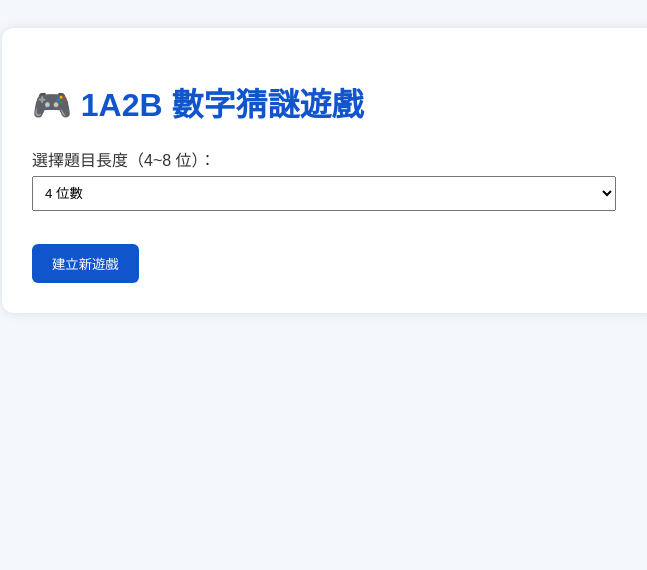
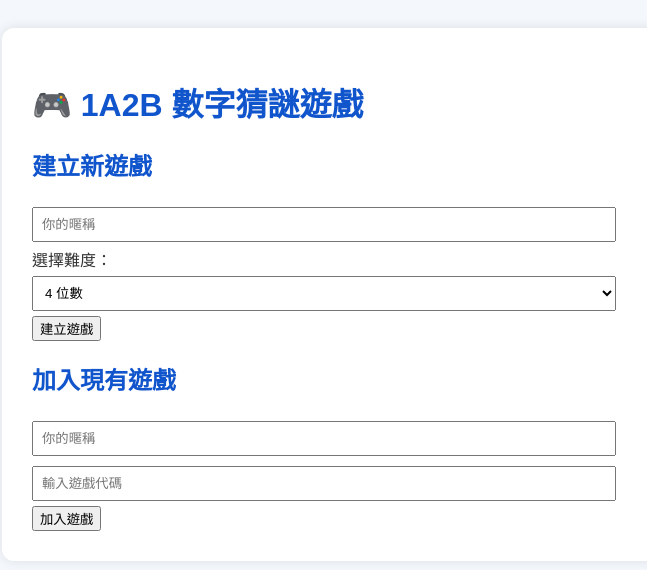
Before and after one commit to SandyO3O/1a2b-game, a Flask app: page / in a window 1280 px wide. Shown: the top 570 px of the page, without its empty margins (308-955 px from the left). Run offline with Flask 3, Linux system fonts and the light colour scheme.

Commit message:
feat: updatet

```diff
--- a/app.py
+++ b/app.py
@@ -4,6 +4,7 @@ import qrcode
 import os
 
 app = Flask(__name__)
+app.secret_key = "your-secret-key"  # 用於 flash 訊息
 
 games = {}
 
@@ -81,6 +82,16 @@ def qr_page(game_id):
     filepath = f'/static/{game_id}.png'
     return render_template('qr.html', game_id=game_id, filepath=filepath)
 
+@app.route("/join_game_by_code", methods=["POST"])
+def join_game_by_code():
+    game_code = request.form.get("game_code", "").strip()
+
+    if game_code in games:
+        return redirect(url_for("game", game_id=game_code))
+    else:
+        flash("找不到該遊戲代碼，請確認後再試。")
+        return redirect(url_for("index"))
+
 if __name__ == "__main__":
     import os
     port = int(os.environ.get("PORT", 5000))  # Render 會自動指定 PORT
--- a/templates/index.html
+++ b/templates/index.html
@@ -1,5 +1,5 @@
 <!DOCTYPE html>
-<html>
+<html lang="zh-TW">
 <head>
   <meta charset="UTF-8">
   <title>1A2B 遊戲大廳</title>
@@ -8,15 +8,34 @@
 <body>
   <div class="container">
     <h1>🎮 1A2B 數字猜謎遊戲</h1>
-        <form method="post" action="/new_game">
-            <label>選擇題目長度（4~8 位）：</label>
-            <select name="length">
+
+    {% with messages = get_flashed_messages() %}
+      {% if messages %}
+        <ul class="flashes">
+          {% for message in messages %}
+            <li>{{ message }}</li>
+          {% endfor %}
+        </ul>
+      {% endif %}
+    {% endwith %}
+
+    <form action="{{ url_for('create_game') }}" method="post" class="form-block">
+      <h2>建立新遊戲</h2>
+      <input type="text" name="nickname" placeholder="你的暱稱" required>
+      <label for="difficulty">選擇難度：</label>
+      <select name="difficulty">
         {% for i in range(4, 9) %}
           <option value="{{ i }}">{{ i }} 位數</option>
         {% endfor %}
       </select>
-            <br><br>
-            <button type="submit" class="btn">建立新遊戲</button>
+      <button type="submit">建立遊戲</button>
+    </form>
+
+    <form action="{{ url_for('join_game_by_code') }}" method="post" class="form-block">
+      <h2>加入現有遊戲</h2>
+      <input type="text" name="nickname" placeholder="你的暱稱" required>
+      <input type="text" name="game_code" placeholder="輸入遊戲代碼" required>
+      <button type="submit">加入遊戲</button>
     </form>
   </div>
 </body>
```
Lines whose indentation alone changed are shown as unchanged.
